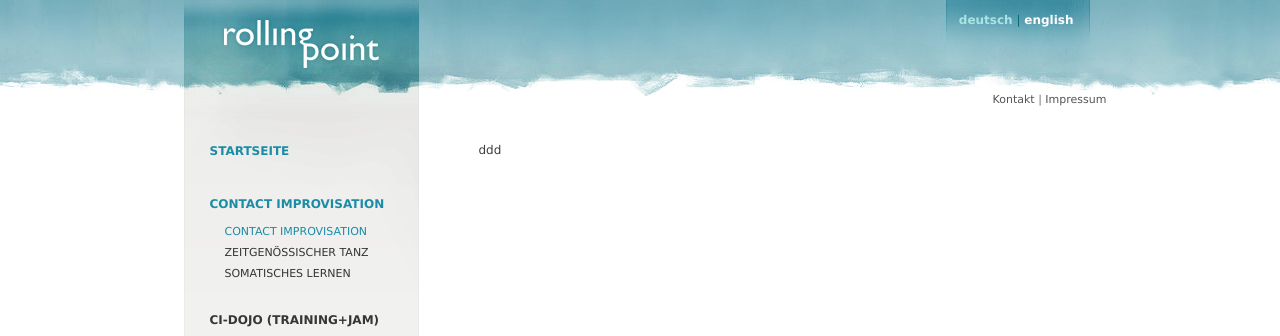
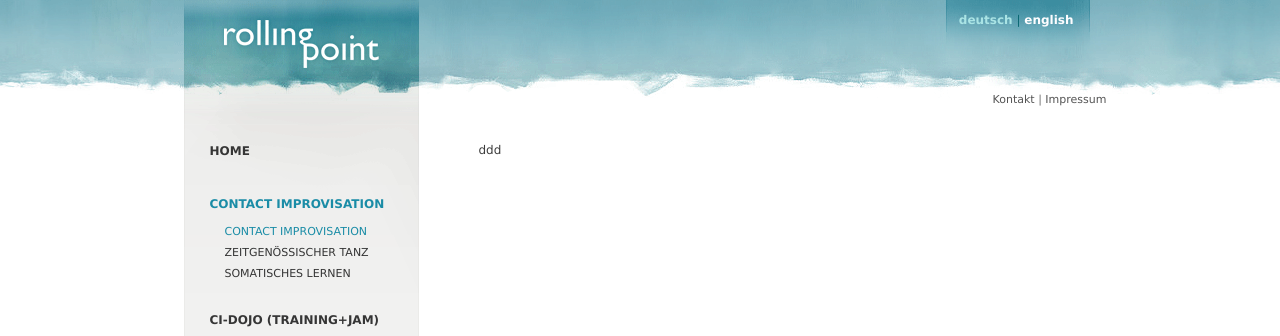
Before and after one commit to manulari/rollingpointat, a Jekyll site: the page built from _all_pages/-2.md, in a window 1280 px wide. Shown: the top 336 px of the page. Built offline with Jekyll 4.4.1, drawn with Linux system fonts in a browser that asks for light colours.

Commit message:
Update Settings “nav”

```diff
--- a/_data/nav.yml
+++ b/_data/nav.yml
@@ -1,6 +1,6 @@
 entries:
-  - title: STARTSEITE
-    path: /
+  - title: HOME
+    path: /home
   - title: CONTACT IMPROVISATION
     path: /
     subentries:
```
